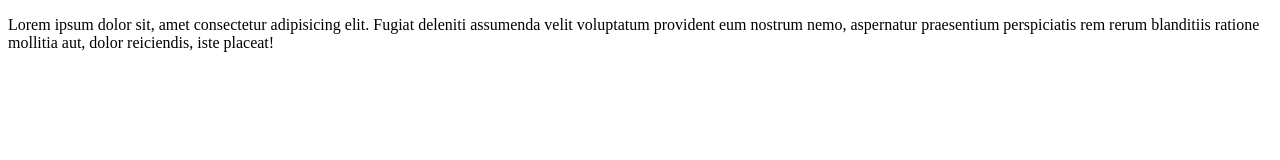
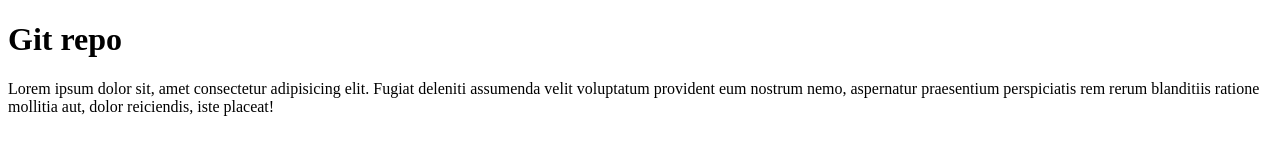
Before and after one commit to suhaan-24/Batch_C, a plain HTML site: page index.html in a window 1280 px wide. Drawn offline with Linux system fonts and the light colour scheme.

Commit message:
h1 added

```diff
--- a/index.html
+++ b/index.html
@@ -6,6 +6,7 @@
     <title>Document</title>
 </head>
 <body>
+    <h1>Git repo</h1>
     <p>Lorem ipsum dolor sit, amet consectetur adipisicing elit. Fugiat deleniti assumenda velit voluptatum provident eum nostrum nemo, aspernatur praesentium perspiciatis rem rerum blanditiis ratione mollitia aut, dolor reiciendis, iste placeat!</p>
 </body>
 </html>
```
